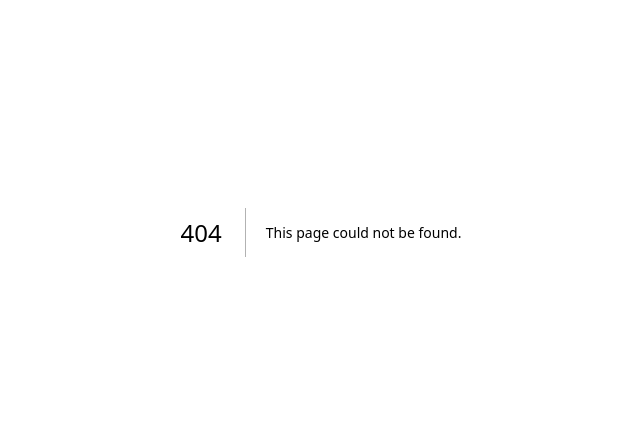
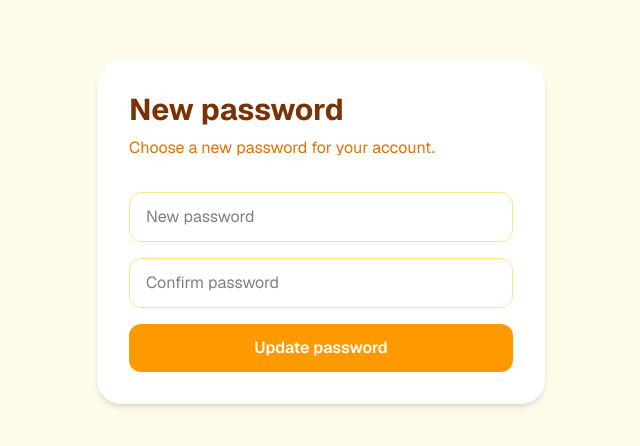
Before and after one commit to shilax-tech/capynook-web, a Next.js app: page /auth/reset-password in a window 1280 px wide. Before the commit this address had no page. Shown: the part 168-614 px from the top of the page, without its empty margins (319-959 px from the left). Built offline with nearby package versions, Linux system fonts and the light colour scheme; no server answers.

Commit message:
Add forgot password flow

```diff
--- /dev/null
+++ b/app/auth/reset-password/page.tsx
@@ -0,0 +1,75 @@
+'use client'
+import { useState } from 'react'
+import { createClient } from '@/lib/supabase/client'
+import { useRouter } from 'next/navigation'
+
+export default function ResetPasswordPage() {
+  const [password, setPassword] = useState('')
+  const [confirm, setConfirm] = useState('')
+  const [error, setError] = useState('')
+  const [loading, setLoading] = useState(false)
+  const [done, setDone] = useState(false)
+  const router = useRouter()
+  const supabase = createClient()
+
+  async function handleSubmit(e: React.FormEvent) {
+    e.preventDefault()
+    if (password !== confirm) {
+      setError('Passwords do not match')
+      return
+    }
+    if (password.length < 6) {
+      setError('Password must be at least 6 characters')
+      return
+    }
+    setLoading(true)
+    setError('')
+    const { error } = await supabase.auth.updateUser({ password })
+    if (error) { setError(error.message); setLoading(false) }
+    else {
+      setDone(true)
+      setTimeout(() => router.push('/library'), 2000)
+    }
+  }
+
+  return (
+    <main className="min-h-screen flex items-center justify-center px-6">
+      <div className="w-full max-w-md bg-white rounded-3xl shadow-md p-8">
+        <h1 className="text-3xl font-bold text-amber-900 mb-2">New password</h1>
+        {done ? (
+          <p className="text-amber-700">Password updated! Redirecting to your library...</p>
+        ) : (
+          <>
+            <p className="text-amber-600 mb-8">Choose a new password for your account.</p>
+            <form onSubmit={handleSubmit} className="space-y-4">
+              <input
+                type="password"
+                placeholder="New password"
+                value={password}
+                onChange={e => setPassword(e.target.value)}
+                className="w-full border border-amber-200 rounded-xl px-4 py-3 focus:outline-none focus:ring-2 focus:ring-amber-400"
+                required
+              />
+              <input
+                type="password"
+                placeholder="Confirm password"
+                value={confirm}
+                onChange={e => setConfirm(e.target.value)}
+                className="w-full border border-amber-200 rounded-xl px-4 py-3 focus:outline-none focus:ring-2 focus:ring-amber-400"
+                required
+              />
+              {error && <p className="text-red-500 text-sm">{error}</p>}
+              <button
+                type="submit"
+                disabled={loading}
+                className="w-full bg-amber-500 hover:bg-amber-600 disabled:opacity-50 text-white font-semibold py-3 rounded-xl transition-colors"
+              >
+                {loading ? 'Updating...' : 'Update password'}
+              </button>
+            </form>
+          </>
+        )}
+      </div>
+    </main>
+  )
+}
--- /dev/null
+++ b/app/forgot-password/page.tsx
@@ -0,0 +1,68 @@
+'use client'
+import { useState } from 'react'
+import { createClient } from '@/lib/supabase/client'
+import Link from 'next/link'
+
+export default function ForgotPasswordPage() {
+  const [email, setEmail] = useState('')
+  const [sent, setSent] = useState(false)
+  const [error, setError] = useState('')
+  const [loading, setLoading] = useState(false)
+  const supabase = createClient()
+
+  async function handleSubmit(e: React.FormEvent) {
+    e.preventDefault()
+    setLoading(true)
+    setError('')
+    const { error } = await supabase.auth.resetPasswordForEmail(email, {
+      redirectTo: `${window.location.origin}/auth/reset-password`,
+    })
+    if (error) { setError(error.message); setLoading(false) }
+    else { setSent(true); setLoading(false) }
+  }
+
+  return (
+    <main className="min-h-screen flex items-center justify-center px-6">
+      <div className="w-full max-w-md bg-white rounded-3xl shadow-md p-8">
+        <h1 className="text-3xl font-bold text-amber-900 mb-2">Reset password</h1>
+        {sent ? (
+          <>
+            <p className="text-amber-700 mb-6">
+              Check your email — we sent a reset link to <strong>{email}</strong>.
+            </p>
+            <Link href="/login" className="text-amber-600 underline text-sm">
+              Back to login
+            </Link>
+          </>
+        ) : (
+          <>
+            <p className="text-amber-600 mb-8">
+              Enter your email and we&apos;ll send you a reset link.
+            </p>
+            <form onSubmit={handleSubmit} className="space-y-4">
+              <input
+                type="email"
+                placeholder="Email"
+                value={email}
+                onChange={e => setEmail(e.target.value)}
+                className="w-full border border-amber-200 rounded-xl px-4 py-3 focus:outline-none focus:ring-2 focus:ring-amber-400"
+                required
+              />
+              {error && <p className="text-red-500 text-sm">{error}</p>}
+              <button
+                type="submit"
+                disabled={loading}
+                className="w-full bg-amber-500 hover:bg-amber-600 disabled:opacity-50 text-white font-semibold py-3 rounded-xl transition-colors"
+              >
+                {loading ? 'Sending...' : 'Send reset link'}
+              </button>
+            </form>
+            <p className="mt-6 text-center text-amber-700">
+              <Link href="/login" className="underline font-semibold">Back to login</Link>
+            </p>
+          </>
+        )}
+      </div>
+    </main>
+  )
+}
--- a/app/login/page.tsx
+++ b/app/login/page.tsx
@@ -37,6 +37,11 @@ export default function LoginPage() {
             className="w-full border border-amber-200 rounded-xl px-4 py-3 focus:outline-none focus:ring-2 focus:ring-amber-400"
             required
           />
+          <div className="text-right">
+            <Link href="/forgot-password" className="text-sm text-amber-600 hover:underline">
+              Forgot password?
+            </Link>
+          </div>
           {error && <p className="text-red-500 text-sm">{error}</p>}
           <button
             type="submit" disabled={loading}
```
